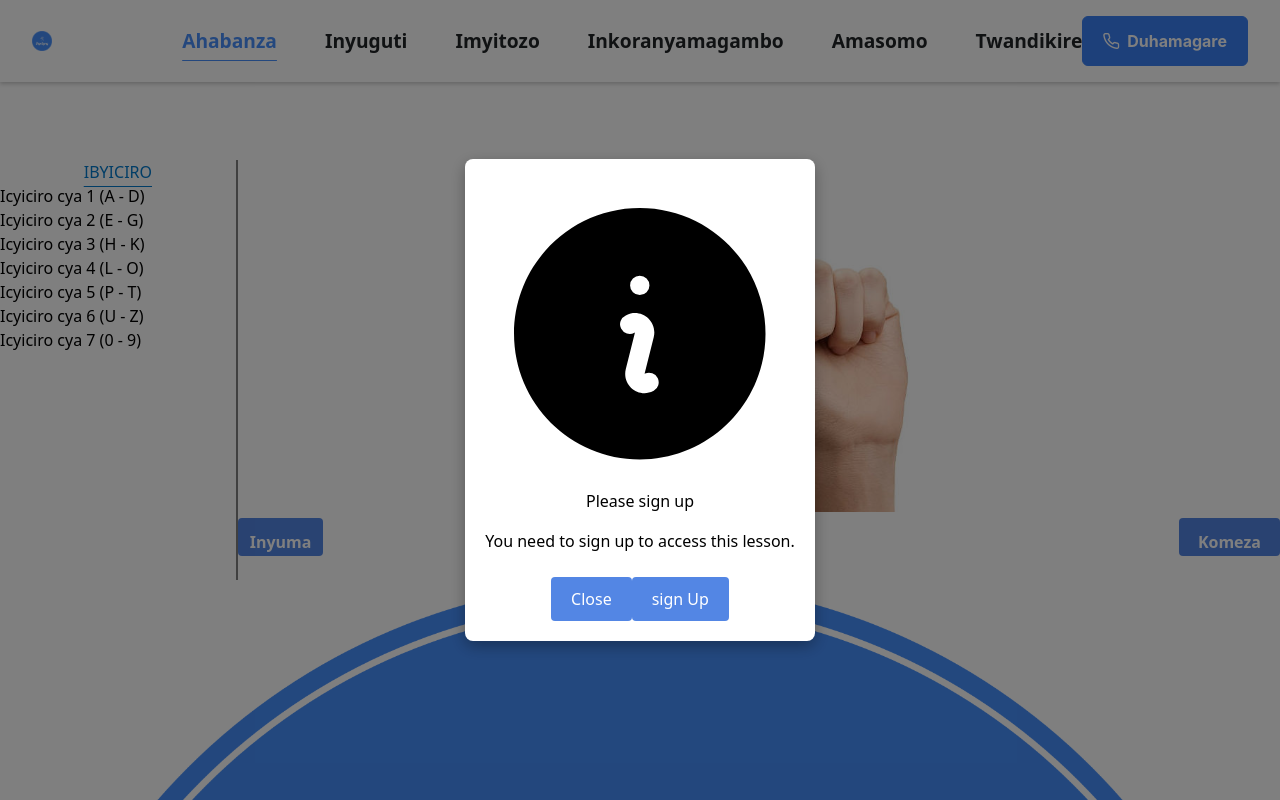
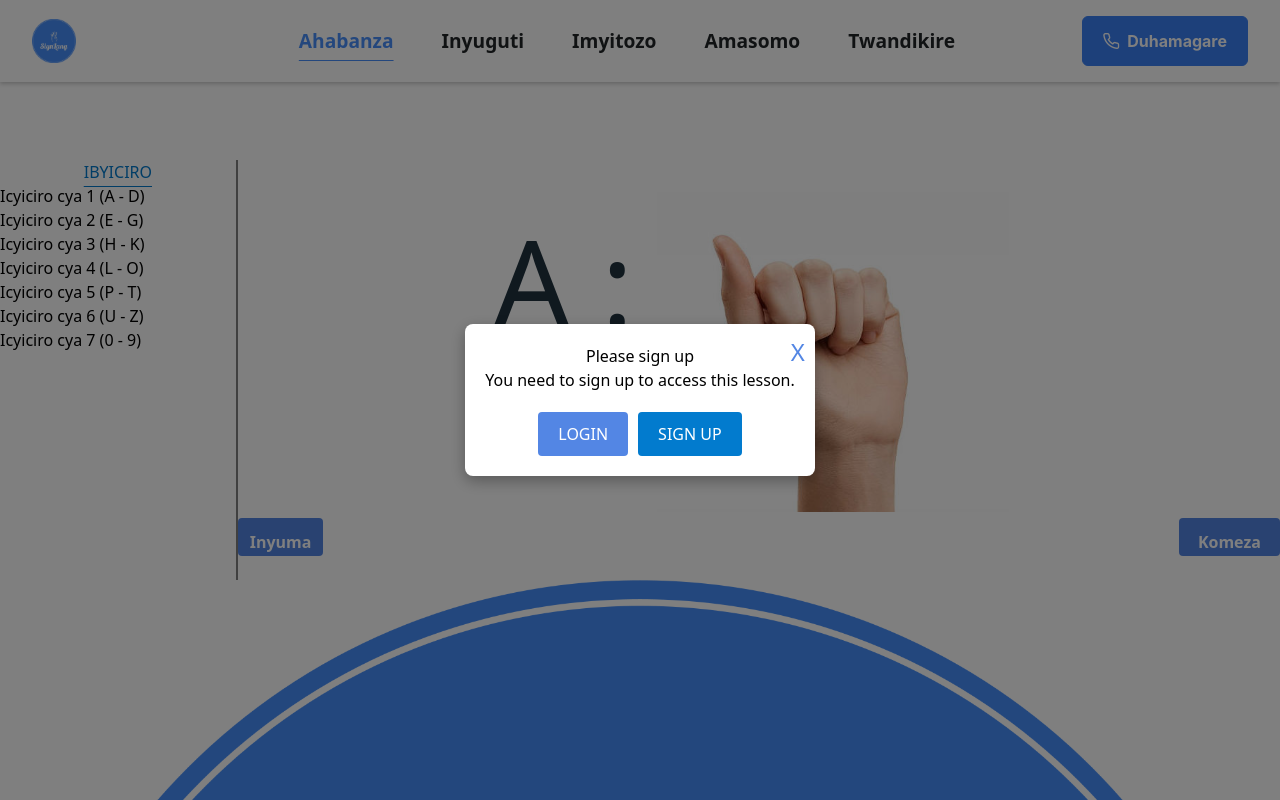
Before and after one commit to ngabo-dev/fluentfusion_frontend, a React (Vite) app: page /lessons in a window 1280 px wide. Both pictures are taken after a click on the item "Icyiciro cya 2 (E - G)". Shown: the top 800 px of the page. Built offline with nearby package versions, Linux system fonts and the light colour scheme.

Commit message:
changes of login and signup added

```diff
--- a/src/components/Cards.jsx
+++ b/src/components/Cards.jsx
@@ -63,16 +63,16 @@ const Cards = () => {
 
   return (
     <>
-      <div className="px-24 py-10 text-center">
-        <h1 className="text-3xl font-bold text-black mb-2">Explore Top Categories</h1>
+      <div className="px-6 md:px-12 lg:px-24 py-10 text-center">
+        <h1 className="text-2xl md:text-3xl font-bold text-black mb-4">Explore Top Categories</h1>
       </div>
 
-      <div className="px-12 py-24">
+      <div className="px-4 md:px-12 lg:px-24 py-12">
         <Slider {...settings}>
           {categories.map((category) => (
             <div
               key={category.id}
-              className={`w-54 px-4 max-w-sm bg-white border border-gray-200 rounded-lg shadow ${animate ? 'animate__animated animate__fadeIn' : ''} hover:animate__pulse`}
+              className={`w-full md:w-54 px-4 max-w-sm bg-white border border-gray-200 rounded-lg shadow ${animate ? 'animate__animated animate__fadeIn' : ''} hover:animate__pulse`}
             >
               <div className="flex flex-col items-center pb-10 px-8">
                 {iconMap[category.category_name] || <img src={category.icon} alt={category.category_name} className="w-24 h-24 mb-3 p-2" />}
@@ -94,8 +94,8 @@ const Cards = () => {
       </div>
 
       {selectedCategory && (
-        <div className="px-12 py-24">
-          <h2 className="text-2xl font-bold text-black mb-2">Words in Selected Category</h2>
+        <div className="px-4 md:px-12 lg:px-24 py-12">
+          <h2 className="text-2xl font-bold text-black mb-4">Words in Selected Category</h2>
           <ul>
             {words.length === 0 ? (
               <p>No words available in this category</p>
--- a/src/components/Navbar.jsx
+++ b/src/components/Navbar.jsx
@@ -7,20 +7,21 @@ import "primeicons/primeicons.css";
 import { FontAwesomeIcon } from "@fortawesome/react-fontawesome";
 import { faBars } from "@fortawesome/free-solid-svg-icons";
 
-
 const Navbar = () => {
   const [active, setActive] = useState("home");
-  const changePage = (nav) =>{
+
+  const changePage = (nav) => {
     setActive(nav);
     hideMobileNav();
-
-  }
+  };
 
   const hideMobileNav = () => {
     if (window.innerWidth < 768) {
       const elements = document.querySelectorAll(".hidden");
-      elements.forEach(element => {
-        const currentDisplay = getComputedStyle(element).getPropertyValue("display");
+      elements.forEach((element) => {
+        const currentDisplay = getComputedStyle(element).getPropertyValue(
+          "display"
+        );
         if (currentDisplay === "block") {
           element.style.display = "none";
         }
@@ -30,8 +31,10 @@ const Navbar = () => {
 
   const displayNav = () => {
     const elements = document.querySelectorAll(".hidden");
-    elements.forEach(element => {
-      const currentDisplay = getComputedStyle(element).getPropertyValue("display");
+    elements.forEach((element) => {
+      const currentDisplay = getComputedStyle(element).getPropertyValue(
+        "display"
+      );
       if (currentDisplay === "block") {
         element.style.display = "none";
       } else {
@@ -43,10 +46,12 @@ const Navbar = () => {
   return (
     <Nav>
       <div className="brand">
-        <img src={logoBlue} alt="logo" style={{maxHeight:'56px'}}/>
-        < span className="trigger" onClick={displayNav}>
-        <FontAwesomeIcon icon={faBars} style={{height:'28px', marginRight:'24px'}} />
-
+        <img src={logoBlue} alt="logo" style={{ maxHeight: "56px" }} />
+        <span className="trigger" onClick={displayNav}>
+          <FontAwesomeIcon
+            icon={faBars}
+            style={{ height: "28px", marginRight: "24px" }}
+          />
         </span>
       </div>
       <div className="menus hidden">
@@ -54,7 +59,13 @@ const Navbar = () => {
           to="/"
           className="link"
           style={
-            active === "home" ? { color: "#4890fc", textUnderlineOffset: '12px', textDecoration: 'underline' } : { color: "#212427" }
+            active === "home"
+              ? {
+                  color: "#4890fc",
+                  textUnderlineOffset: "12px",
+                  textDecoration: "underline",
+                }
+              : { color: "#212427" }
           }
           onClick={() => changePage("home")}
         >
@@ -65,7 +76,11 @@ const Navbar = () => {
           className="link"
           style={
             active === "lessons"
-              ? { color: "#4890fc", textUnderlineOffset: '12px', textDecoration: 'underline' }
+              ? {
+                  color: "#4890fc",
+                  textUnderlineOffset: "12px",
+                  textDecoration: "underline",
+                }
               : { color: "#212427" }
           }
           onClick={() => changePage("lessons")}
@@ -73,12 +88,17 @@ const Navbar = () => {
           Inyuguti
         </Link>
 
-
         <Link
           to="/games"
           className="link"
           style={
-            active === "games" ? { color: "#4890fc", textUnderlineOffset: '12px', textDecoration: 'underline' } : { color: "#212427" }
+            active === "games"
+              ? {
+                  color: "#4890fc",
+                  textUnderlineOffset: "12px",
+                  textDecoration: "underline",
+                }
+              : { color: "#212427" }
           }
           onClick={() => changePage("games")}
         >
@@ -86,21 +106,16 @@ const Navbar = () => {
         </Link>
 
         <Link
-          to="/dictionary"
-          className="link"
-          style={
-            active === "dictionary" ? { color: "#4890fc", textUnderlineOffset: '12px', textDecoration: 'underline' } : { color: "#212427" }
-          }
-          onClick={() => changePage("videopage")}
-        >
-          Inkoranyamagambo
-        </Link>
-
-        <Link
           to="/videopage"
           className="link"
           style={
-            active === "videopage" ? { color: "#4890fc", textUnderlineOffset: '12px', textDecoration: 'underline' } : { color: "#212427" }
+            active === "videopage"
+              ? {
+                  color: "#4890fc",
+                  textUnderlineOffset: "12px",
+                  textDecoration: "underline",
+                }
+              : { color: "#212427" }
           }
           onClick={() => changePage("videopage")}
         >
@@ -110,7 +125,13 @@ const Navbar = () => {
           to="/contact"
           className="link"
           style={
-            active === "contact" ? { color: "#4890fc", textUnderlineOffset: '12px', textDecoration: 'underline' } : { color: "#212427" }
+            active === "contact"
+              ? {
+                  color: "#4890fc",
+                  textUnderlineOffset: "12px",
+                  textDecoration: "underline",
+                }
+              : { color: "#212427" }
           }
           onClick={() => changePage("contact")}
         >
@@ -118,11 +139,10 @@ const Navbar = () => {
         </Link>
       </div>
       <div id="contact" className="contact hidden">
-        <a href="https://wa.me/250788737639"  style={{textDecoration:'none'}}>
+        <a href="https://wa.me/250788737639" style={{ textDecoration: "none" }}>
           <Button label="Duhamagare" severity="info" icon="pi pi-phone" />
         </a>
       </div>
-
     </Nav>
   );
 };
@@ -151,7 +171,7 @@ const Nav = styled.nav`
 
   .menus {
     display: block;
-    justify-content: space between;
+    justify-content: space-between;
     width: 100%;
 
     .link {
@@ -168,41 +188,59 @@ const Nav = styled.nav`
       }
     }
   }
-  .trigger{
-    display:none;
+
+  .contact {
+    display: block;
+  }
+
+  .trigger {
+    display: none;
+  }
+
+  @media (max-width: 1024px) {
+    .contact {
+      display: none;
+    }
   }
 
   @media (max-width: 768px) {
-    /* Add responsive styles for smaller screens here */
+    /* Responsive styles for small and medium screens */
     flex-direction: column;
     align-items: flex-start;
     padding: 1rem;
+
     .brand {
       width: 100%;
       img {
         max-width: 50%;
-        align:left;
-
       }
     }
+
     .menus {
       width: 100%;
       margin-top: 1rem;
+
       .link {
         display: block;
         margin-bottom: 1rem;
         margin-left: 12px;
       }
     }
+
     .hidden {
-        display: none;
+      display: none;
     }
-    .trigger{
-      float:right;
-      display:block;
-      margin-top:20px;
+
+    .trigger {
+      float: right;
+      display: block;
+      margin-top: 20px;
+    }
+
+    .contact {
+      display: none; /* Hide button on small and medium screens */
     }
   }
-}`;
+`;
 
 export default Navbar;
--- a/src/components/Signup.jsx
+++ b/src/components/Signup.jsx
@@ -1,6 +1,7 @@
 import React, { useState } from 'react';
 import axios from 'axios';
 import { BACKEND_URL } from './Config';
+import { useNavigate } from 'react-router-dom'; // Import useNavigate for redirection
 
 const SignUp = () => {
     const [formData, setFormData] = useState({
@@ -11,8 +12,10 @@ const SignUp = () => {
     });
     const [errors, setErrors] = useState({});
     const [successMessage, setSuccessMessage] = useState('');
+    const [loading, setLoading] = useState(false); // Add loading state
 
     const { username, email, password, confirmPassword } = formData;
+    const navigate = useNavigate(); // Initialize useNavigate
 
     const handleChange = (e) => {
         setFormData({
@@ -23,21 +26,20 @@ const SignUp = () => {
 
     const handleSubmit = async (e) => {
         e.preventDefault();
+        setErrors({});
+        setLoading(true); // Set loading to true
 
-        // Clear previous errors
-        setErrors({});
-
-        // Check for password match
         if (password !== confirmPassword) {
             setErrors({ confirmPassword: 'Passwords do not match' });
+            setLoading(false); // Set loading to false
             return;
         }
 
         try {
             const response = await axios.post(`${BACKEND_URL}/api/register/`, {
-                'username': username,
-                'email': email,
-                'password': password,
+                username,
+                email,
+                password,
             });
 
             if (response.status === 201) {
@@ -48,14 +50,17 @@ const SignUp = () => {
                     password: '',
                     confirmPassword: '',
                 });
+                setLoading(false); // Set loading to false
+                navigate('/login'); // Redirect to login page
             }
         } catch (error) {
-            console.log('Error details:', error); // Log the full error details
+            console.log('Error details:', error);
             if (error.response && error.response.data) {
                 setErrors(error.response.data);
             } else {
                 setErrors({ general: 'An error occurred. Please try again.' });
             }
+            setLoading(false); // Set loading to false
         }
     };
 
@@ -137,11 +142,12 @@ const SignUp = () => {
                             <button
                                 type="submit"
                                 className="w-full text-black bg-white font-medium rounded-lg text-sm px-5 py-2.5 text-center"
+                                disabled={loading} // Disable button while loading
                             >
-                                Create an Account
+                                {loading ? 'Creating Account...' : 'Create an Account'}
                             </button>
                             <p className="text-sm font-medium text-white dark:text-white">
-                                Already have an account? <a href="#" className="font-medium text-blue-600 hover:underline dark:text-blue-500">Login here</a>
+                                Already have an account? <a href="/login" className="font-medium text-blue-600 hover:underline dark:text-blue-500">Login here</a>
                             </p>
                         </form>
                     </div>
--- a/src/pages/Dictionary.jsx
+++ b/src/pages/Dictionary.jsx
@@ -14,7 +14,7 @@ const Dictionary = () => {
   useEffect(() => {
     const fetchWords = async () => {
       try {
-        const response = await axios.get('http://localhost:8000/api/word/');
+        const response = await axios.get('http://localhost:8000/api/words/');
         setWords(response.data);
         setFilteredWords(response.data);
       } catch (error) {
--- a/src/pages/Lessons.jsx
+++ b/src/pages/Lessons.jsx
@@ -1,30 +1,32 @@
 import React, { useState } from 'react';
-import styled from "styled-components";
-import { one, two, three, four, five, six, seven, eight, nine, zero } from "../constants";
-import { a, b, c, d, e, f, g, h, i as I, j, k, l, m, n, o, p, q, r, s, t, u, v, w, x, y, z } from "../constants/pngletters";
+import styled from 'styled-components';
+import { a, b, c, d } from '../constants/pngletters'; // Update imports as needed
+import { useNavigate } from 'react-router-dom'; // Import useNavigate for redirection
 
 function Lessons() {
   const [image, setImage] = useState(a);
   const [number, setNumber] = useState(1);
   const [key, setKey] = useState('A');
-  const [lesson1class, setLesson1class] = useState(['sidelink-active']);
+  const [lesson1class, setLesson1class] = useState('sidelink-active');
   const [lesson2class, setLesson2class] = useState('sidelink');
   const [lesson3class, setLesson3class] = useState('sidelink');
   const [lesson4class, setLesson4class] = useState('sidelink');
   const [lesson5class, setLesson5class] = useState('sidelink');
   const [lesson6class, setLesson6class] = useState('sidelink');
   const [lesson7class, setLesson7class] = useState('sidelink');
+  const [isModalOpen, setIsModalOpen] = useState(false);
 
-  const [isModalOpen, setIsModalOpen] = useState(false); // Modal state
+  // Simulate user authentication state
+  const isAuthenticated = false; // Change to true for testing
 
-  // Assume this represents user authentication state
-  const isAuthenticated = false; // Change to true when the user is signed in
+  const navigate = useNavigate(); // Initialize useNavigate
 
   const setlesson = (les) => {
     if (!isAuthenticated && les >= 5) {
-      setIsModalOpen(true); // Open the modal instead of alert
+      setIsModalOpen(true);
       return;
     }
+    console.log("Setting lesson to:", les); // Debugging line
     setNumber(les);
     updateImage(les);
   };
@@ -35,31 +37,24 @@ function Lessons() {
       case 2: setImage(b); setKey('B'); break;
       case 3: setImage(c); setKey('C'); break;
       case 4: setImage(d); setKey('D'); break;
-      // Add further cases as needed
       default: break;
     }
 
     // Update active lesson styles
-    if (newnumber < 5) {
-      setLesson1class('sidelink-active');
-      setLesson2class('sidelink');
-      setLesson3class('sidelink');
-      setLesson4class('sidelink');
-      setLesson5class('sidelink');
-      setLesson6class('sidelink');
-      setLesson7class('sidelink');
-    } else if (newnumber < 8) {
-      setLesson1class('sidelink');
-      setLesson2class('sidelink-active');
-      setLesson3class('sidelink');
-      setLesson4class('sidelink');
-      setLesson5class('sidelink');
-      setLesson6class('sidelink');
-      setLesson7class('sidelink');
-    }
+    setLesson1class(newnumber < 5 ? 'sidelink-active' : 'sidelink');
+    setLesson2class(newnumber >= 5 && newnumber < 8 ? 'sidelink-active' : 'sidelink');
+    setLesson3class(newnumber >= 8 && newnumber < 12 ? 'sidelink-active' : 'sidelink');
+    setLesson4class(newnumber >= 12 && newnumber < 16 ? 'sidelink-active' : 'sidelink');
+    setLesson5class(newnumber >= 16 && newnumber < 21 ? 'sidelink-active' : 'sidelink');
+    setLesson6class(newnumber >= 21 && newnumber < 27 ? 'sidelink-active' : 'sidelink');
+    setLesson7class(newnumber >= 27 ? 'sidelink-active' : 'sidelink');
   };
 
   const closeModal = () => setIsModalOpen(false);
+
+  const handleSignUp = () => {
+    navigate('/signup'); // Redirect to the sign-up page
+  };
 
   return (
     <Container>
@@ -93,15 +88,12 @@ function Lessons() {
       {isModalOpen && (
         <ModalOverlay>
           <ModalContent>
-          <svg xmlns="http://www.w3.org/2000/svg" viewBox="0 0 24 24" fill="currentColor" class="size-6 text-blue-500 border-blue-500 text-center  mx-20 w-20 h-20">
-  <path fill-rule="evenodd" d="M2.25 12c0-5.385 4.365-9.75 9.75-9.75s9.75 4.365 9.75 9.75-4.365 9.75-9.75 9.75S2.25 17.385 2.25 12Zm8.706-1.442c1.146-.573 2.437.463 2.126 1.706l-.709 2.836.042-.02a.75.75 0 0 1 .67 1.34l-.04.022c-1.147.573-2.438-.463-2.127-1.706l.71-2.836-.042.02a.75.75 0 1 1-.671-1.34l.041-.022ZM12 9a.75.75 0 1 0 0-1.5.75.75 0 0 0 0 1.5Z" clip-rule="evenodd" />
-</svg>
-
+            <button onClick={closeModal} className="close-icon">X</button>
             <h2 className='font-bold text-2xl text-center'>Please sign up</h2>
             <p>You need to sign up to access this lesson.</p>
-            <div className='grid grid-cols-2 gap-4'>
-            <button onClick={closeModal} className="close-btn">Close</button>
-            <button  className="p-3.5 text-center close-btn text-white">sign Up</button>
+            <div className='button-group'>
+              <button className="login-btn" onClick={() => navigate('/login')}>LOGIN</button>
+              <button className="signup-btn" onClick={handleSignUp}>SIGN UP</button>
             </div>
           </ModalContent>
         </ModalOverlay>
@@ -112,12 +104,12 @@ function Lessons() {
 
 const Container = styled.div`
   margin-top: 20vh;
-    .flex{
-      display:flex;
+  .flex {
+    display: flex;
   }
-    .sidebar{
-      width:20%;
-      min-height:420px;
+  .sidebar {
+    width: 20%;
+    min-height: 420px;
   }
   .mt-32 {
     margin-top: 32px;
@@ -133,27 +125,27 @@ const Container = styled.div`
     border-radius: 4px;
     cursor: pointer;
   }
-    .image{
+  .image {
     height: 320px;
     margin-left: 24px;
   }
-    .letter{
+  .letter {
     font-size: 120px;
     color: #20323e;
   }
-    .mobile-title{
-      display:none;
+  .mobile-title {
+    display: none;
   }
 
   @media (max-width: 768px) {
     margin-top: 12vh;
-    .flex{
-      display:block;
+    .flex {
+      display: block;
     }
-    .sidebar{
-      width:100%;
-      min-height:220px;
-      margin-top:120px;
+    .sidebar {
+      width: 100%;
+      min-height: 220px;
+      margin-top: 120px;
       display: none;
     }
     .mt-32 {
@@ -163,17 +155,17 @@ const Container = styled.div`
       margin-top: 32px;
       margin-left: 12px;
     }
-    .image{
+    .image {
       max-height: 220px;
-      margin-left:12px;
+      margin-left: 12px;
     }
-    .letter{
+    .letter {
       font-size: 80px;
-      margin-bottom:82px;
-      margin-left:12px;
+      margin-bottom: 82px;
+      margin-left: 12px;
     }
-    .mobile-title{
-      display:block;
+    .mobile-title {
+      display: block;
       margin-top: 112px;
       text-align: center;
       text-decoration: underline;
@@ -203,16 +195,27 @@ const ModalContent = styled.div`
   text-align: center;
   box-shadow: 0 5px 15px rgba(0, 0, 0, 0.3);
   z-index: 1001;
+  position: relative;
 
-  h2 {
-    margin-bottom: 16px;
+  .close-icon {
+    position: absolute;
+    top: 10px;
+    right: 10px;
+    background: none;
+    border: none;
+    color: #5386e4;
+    font-size: 24px;
+    cursor: pointer;
   }
 
-  p {
-    margin-bottom: 24px;
+  .button-group {
+    display: flex;
+    justify-content: center;
+    gap: 10px;
+    margin-top: 20px;
   }
 
-  .close-btn {
+  .login-btn, .signup-btn {
     background-color: #5386e4;
     border: none;
     color: white;
@@ -221,6 +224,10 @@ const ModalContent = styled.div`
     cursor: pointer;
     font-size: 16px;
   }
+
+  .signup-btn {
+    background-color: #027bce; /* Different color for sign-up button */
+  }
 `;
 
 export default Lessons;
```
Lines whose indentation alone changed are shown as unchanged.
